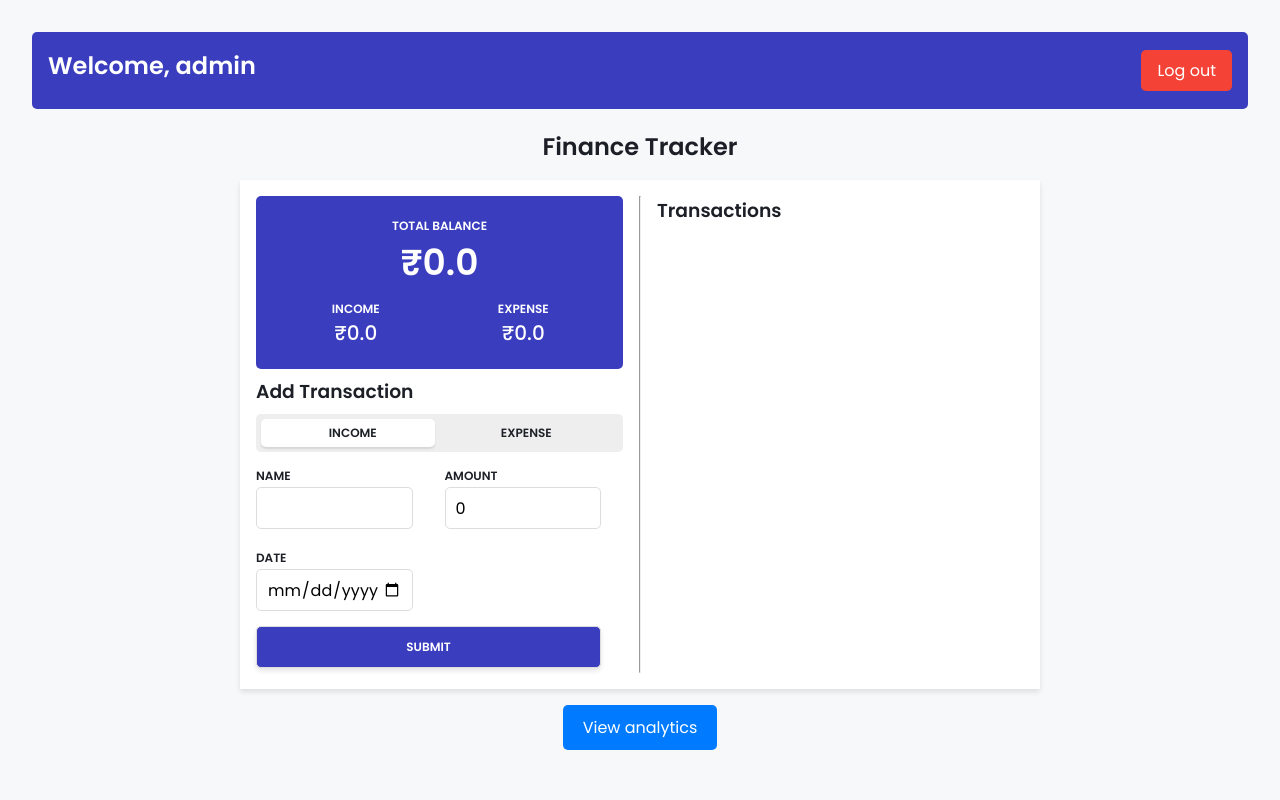
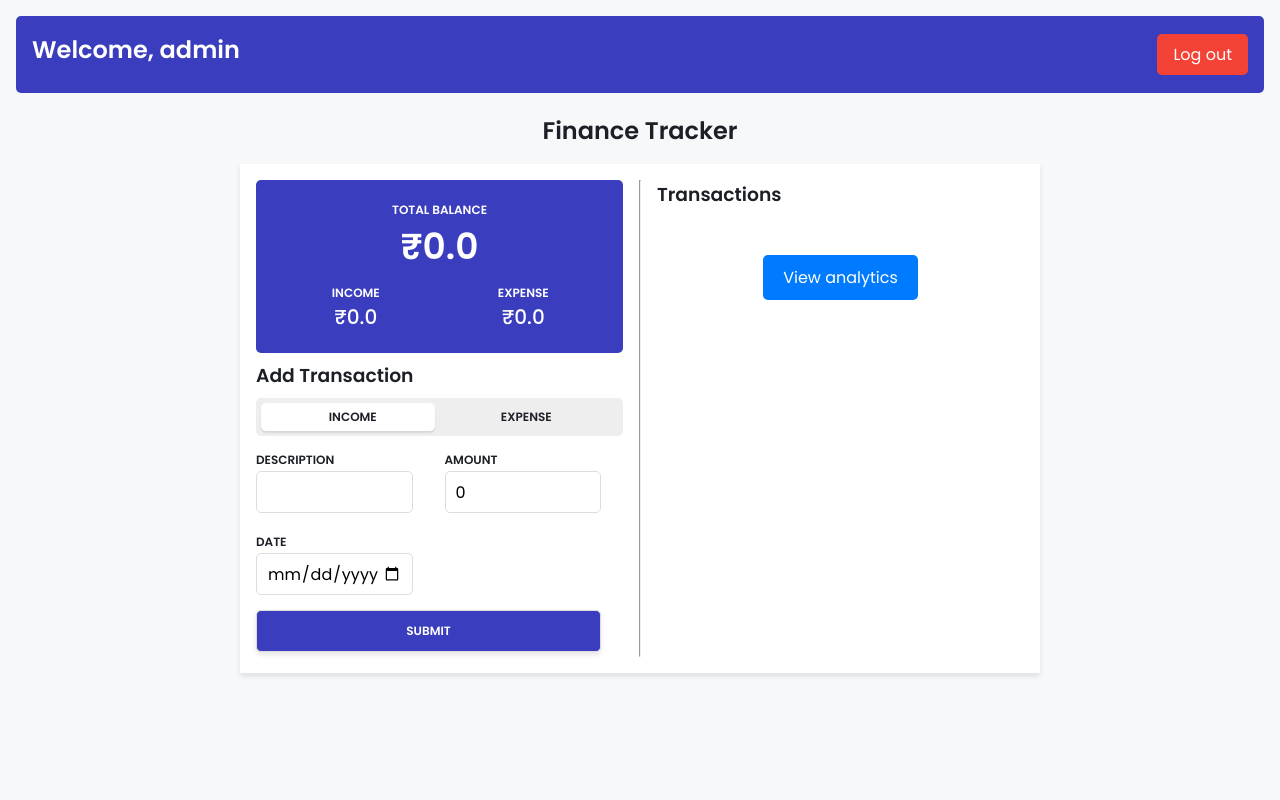
Before and after one commit to Pgsaisuhas/EXP, a Django app: page /home/ in a window 1280 px wide. Run offline with Django 4.2, Linux system fonts and the light colour scheme; a user stored in the database is signed in; data comes from the database, SQL or seed files in the repository; data that the repository does not hold is empty.

Commit message:
made few adjustments

```diff
--- a/exp_tracker/home/templates/home/index.html
+++ b/exp_tracker/home/templates/home/index.html
@@ -20,7 +20,7 @@
         }
 
         body {
-          padding: 2rem;
+          padding: 1rem;
           font-family: "Poppins", sans-serif;
           background-color: var(--bg-color);
           color: var(--text-color);
@@ -306,6 +306,7 @@
         .analytics {
           display: inline-block;
           padding: 10px 20px;
+          margin: 30px auto;
           background-color: #007bff; /* Blue color */
           color: #fff; /* White text */
           text-decoration: none; /* Remove underline */
@@ -365,7 +366,7 @@
                             </label>
                           </div>
                           <div>
-                            <label for="name">Name</label>
+                            <label for="name">Description</label>
                             <input type="text" name="name" required />
                           </div>
                           <div>
@@ -419,9 +420,10 @@
                 </ul>
                 <div id="status"></div>
             </section>
+            <center> <a href="/home/analytics" class="analytics">View analytics</a></center>
         </div>
       </div>
-       <center> <a href="/home/analytics" class="analytics">View analytics</a></center>
+
     </main>
 
 
```
Also changed, not shown: exp_tracker/home/templates/home/chart.html (+18 -1 lines).
